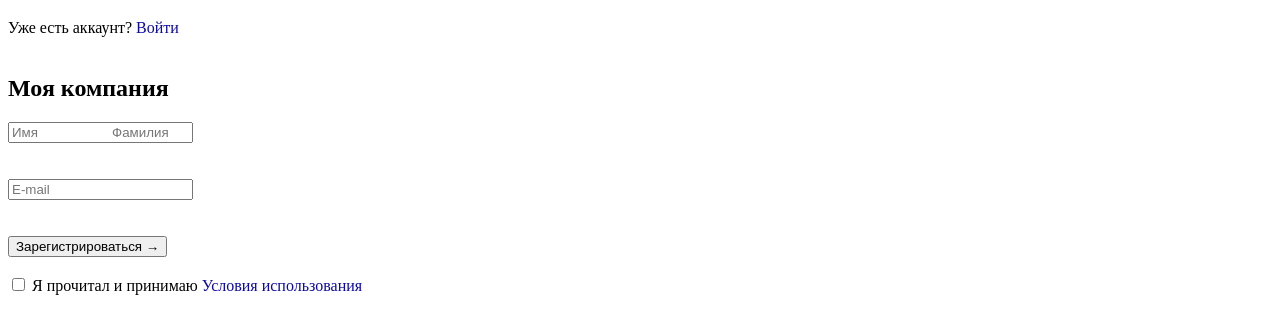
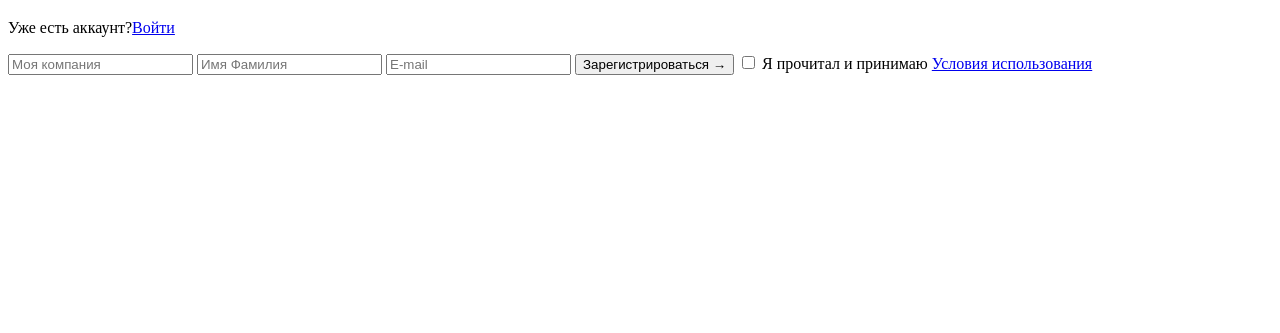
Before and after one commit to Aleksandr-dev-prog/dz-HTML_CSS, a plain HTML site: page 2-form/index.html in a window 1280 px wide. Shown: the part 61-394 px from the top of the page. Drawn offline with Linux system fonts and the light colour scheme.

Commit message:
Исправил третье домашнее задание

```diff
--- a/2-form/index.html
+++ b/2-form/index.html
@@ -7,22 +7,18 @@
 </head>
 <body>
     <main>
-        <h1>Регистрация</h1>
-        <span>Уже есть аккаунт? <span style="color: rgb(14, 9, 160);">Войти</span></span><br/><br/>
-        <h2>Моя компания</h2>
-        <form action="#">
-            <input type="text" id="text" name="text" placeholder="Имя                    Фамилия" required/>
-        </form><br/><br/>
         <form action="#">
             <div>
-                <input type="email" id="email" name="email" placeholder="E-mail">
+                <h1>Регистрация</h1>
+                <p>Уже есть аккаунт?<a href="#">Войти</a></p>
             </div>
-        </form><br/><br/>
-        <button>Зарегистрироваться &rarr;</button><br/><br/>
-        <form action="#">
             <div>
+                <input type="text"  placeholder="Моя компания"/>
+                <input type="text" id="text" name="text" placeholder="Имя Фамилия" required/>
+                <input type="email" id="email" name="email" placeholder="E-mail" required/>
+                <button>Зарегистрироваться &rarr;</button>
                 <input type="checkbox" id="consent" name="consent"/>
-                <label for="consent">Я прочитал и принимаю <span style="color: rgb(14, 9, 160);">Условия использования</span></label>
+                <label for="consent">Я прочитал и принимаю <a href="#">Условия использования</a></label>
             </div>
         </form>
     </main>
```
